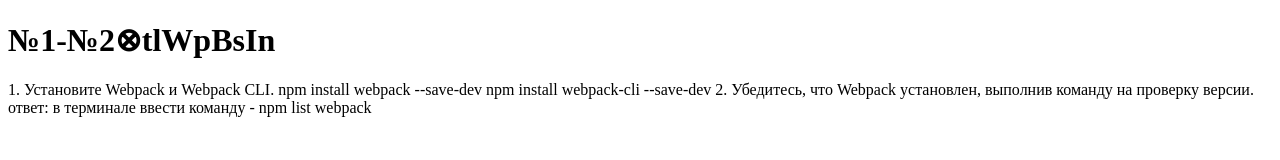
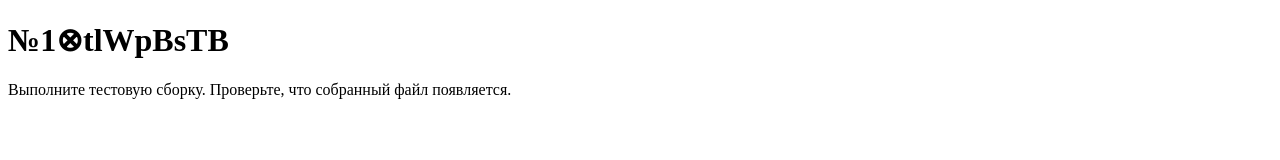
Before and after one commit to Igogoblin/webpach5, a website: page index.html in a window 1280 px wide. Drawn offline with Linux system fonts and the light colour scheme.

Commit message:
feat: start first bundle

```diff
--- a/index.html
+++ b/index.html
@@ -7,15 +7,9 @@
   <title>Document</title>
 </head>
 <body>
- <h1> №1-№2⊗tlWpBsIn </h1>
+ <h1> №1⊗tlWpBsTB </h1>
 
-
-1. Установите Webpack и Webpack CLI.
-npm install webpack --save-dev
-npm install webpack-cli --save-dev
-
-
-2. Убедитесь, что Webpack установлен, выполнив команду на проверку версии.
-      ответ: в терминале ввести команду - npm list webpack
+ Выполните тестовую сборку. Проверьте, что собранный файл появляется.
+ <!-- <script src="/src/index.js"></script> -->
 </body>
 </html>
--- /dev/null
+++ b/src/index.js
@@ -0,0 +1 @@
+alert('it realy works');
```
Also changed, not shown: dist/index.html (added), dist/main.js (added).
